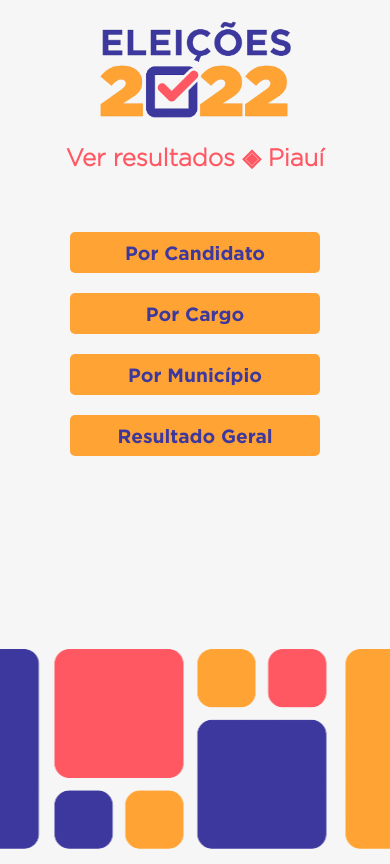
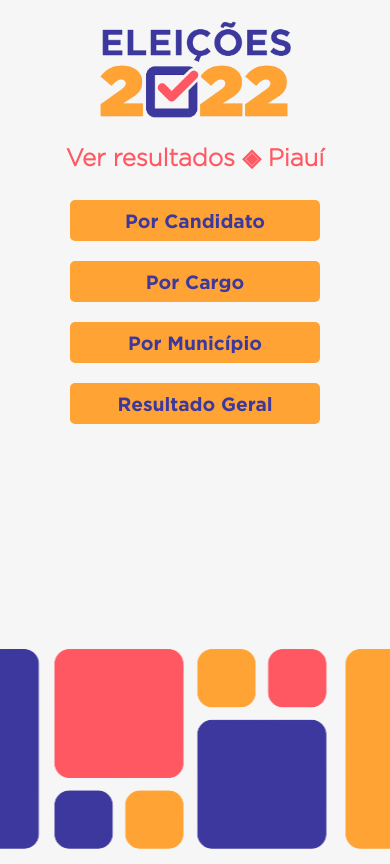
Before and after one commit to TSCTiago/PROG3-AVAL2, a website: page html/index.html in a window 390 px wide. Drawn offline with Linux system fonts and the light colour scheme.

Commit message:
fixing bugs

```diff
--- a/html/css/style.css
+++ b/html/css/style.css
@@ -27,7 +27,6 @@ section {
     display: flex;
     justify-content: center;
     align-content: center;
-
 }
 
 img {
@@ -79,9 +78,18 @@ img {
     .links{
         display: flex;
         flex-direction: column;
+        width: 300px;
+        height: 280px;
+        margin: auto;
+        background-color: #f6f6f6;
+        border-radius: 20px;
     }
 
     .links input {
         margin: 10px;
     }
+
+    body {
+        margin-top: 0;
+    }
 }
```
